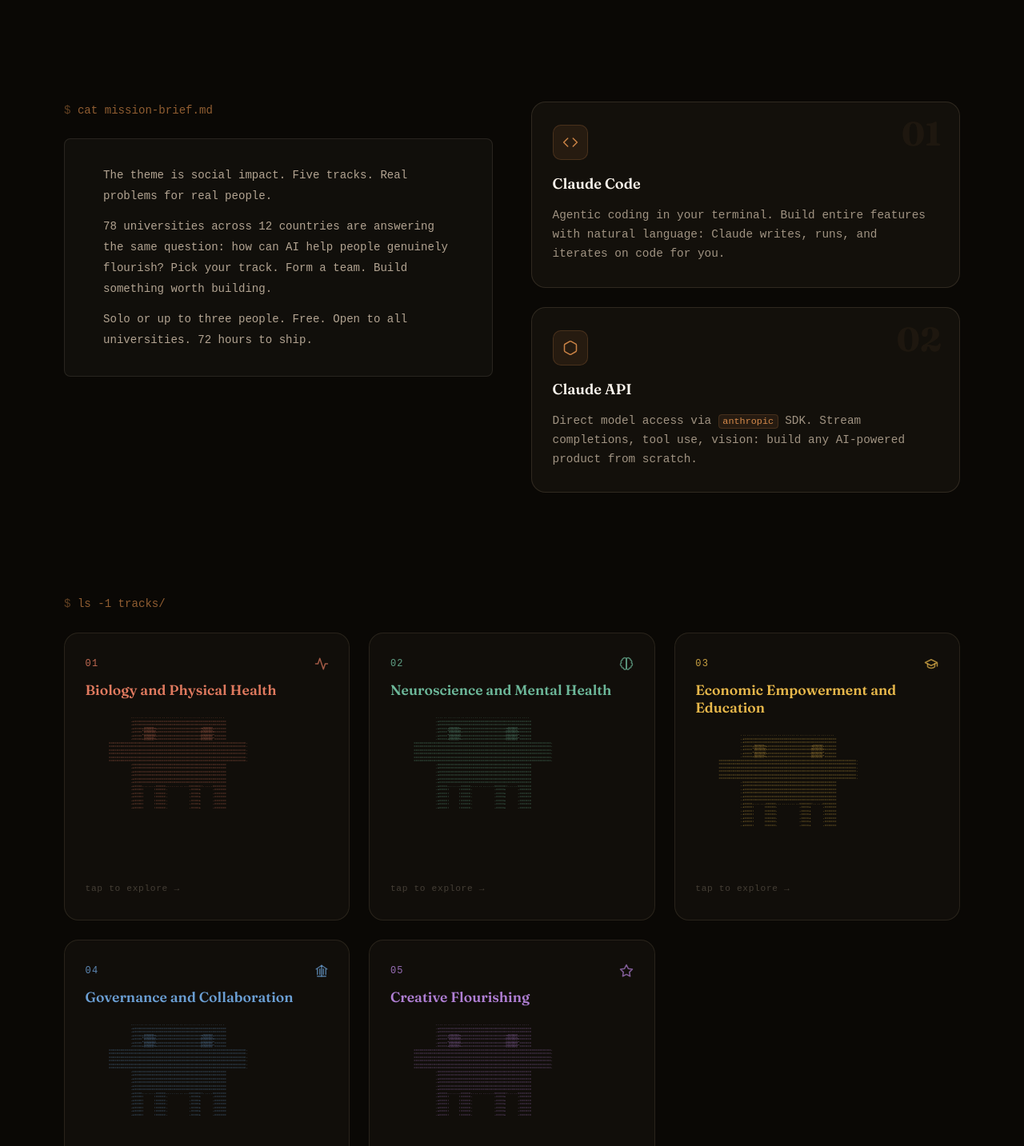
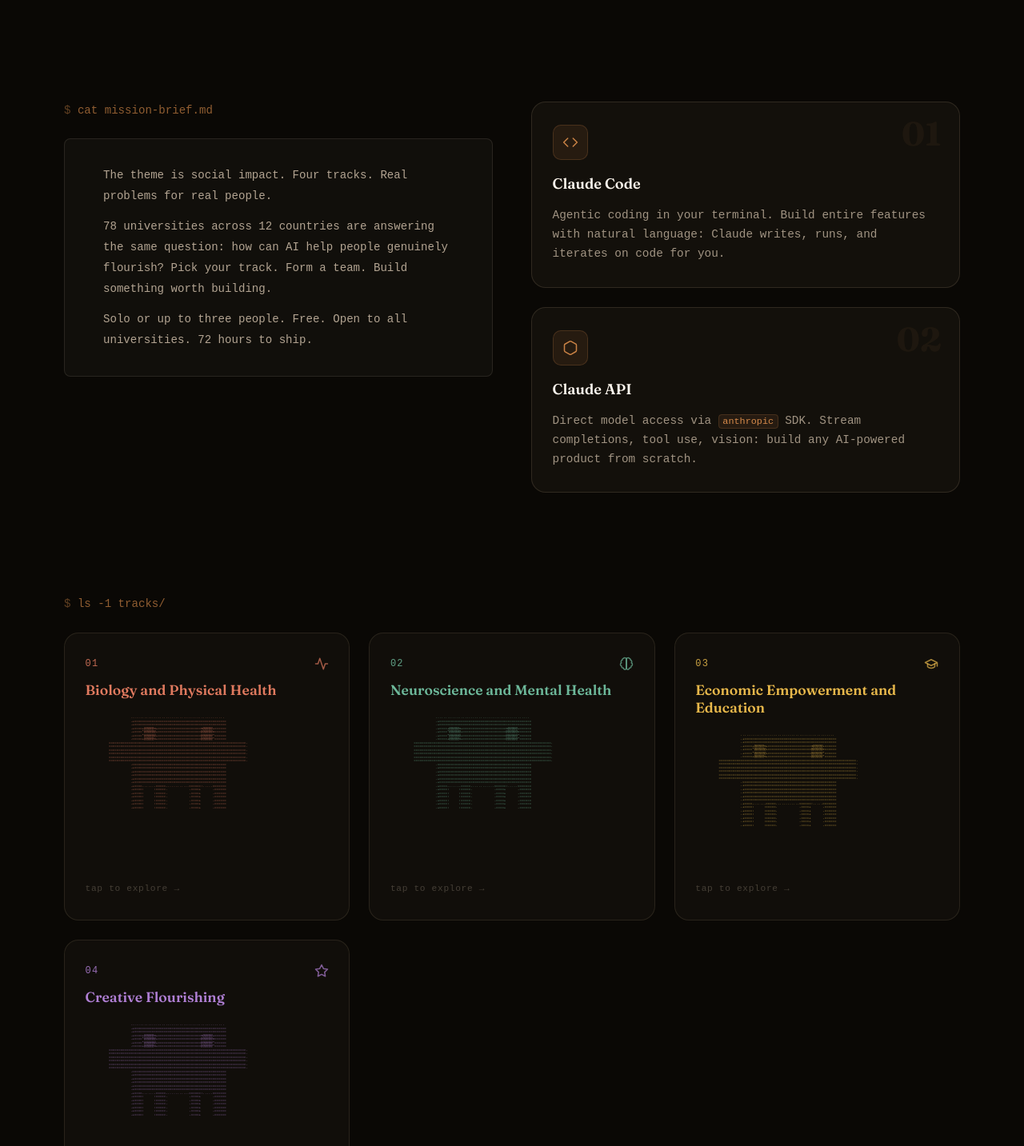
Before and after one commit to CBC-Mcgill/CBC-website, a Next.js app: page /hackathon in a window 1280 px wide. Shown: the part 1349-2782 px from the top of the page at 80% size. Built offline with nearby package versions, Linux system fonts and the light colour scheme.

Commit message:
Remove track "Governance and Collaboration"

```diff
--- a/app/hackathon/page.tsx
+++ b/app/hackathon/page.tsx
@@ -56,28 +56,11 @@
   },
   {
     num: '04',
-    name: 'Governance and Collaboration',
-    problem: 'Civic participation is declining. Polarization makes productive dialogue difficult. Communities cannot coordinate around shared challenges.',
-    examples: ['Policy explanation tools', 'Community deliberation platforms', 'Nonpartisan voter education'],
-    modifier: 'hack-track-card--gov',
-    delay: '0.3s',
-    icon: (
-      <svg className="hack-track-icon" width="18" height="18" viewBox="0 0 24 24" fill="none" stroke="currentColor" strokeWidth="2" strokeLinecap="round" strokeLinejoin="round" aria-hidden="true">
-        <line x1="12" y1="3" x2="12" y2="21"/>
-        <path d="M5 21h14"/>
-        <path d="M3 9l9-6 9 6"/>
-        <path d="M5 9v9M19 9v9"/>
-        <path d="M9 9v9M15 9v9"/>
-      </svg>
-    ),
-  },
-  {
-    num: '05',
     name: 'Creative Flourishing',
     problem: 'As AI handles routine work, questions about human purpose become urgent. Access to creative development and cultural preservation is unequal.',
     examples: ['Community storytelling platforms', 'Language and culture preservation tools', 'Purpose and meaning exploration guides'],
     modifier: 'hack-track-card--creative',
-    delay: '0.35s',
+    delay: '0.3s',
     icon: (
       <svg className="hack-track-icon" width="18" height="18" viewBox="0 0 24 24" fill="none" stroke="currentColor" strokeWidth="2" strokeLinecap="round" strokeLinejoin="round" aria-hidden="true">
         <path d="M12 2l3.09 6.26L22 9.27l-5 4.87 1.18 6.88L12 17.77l-6.18 3.25L7 14.14 2 9.27l6.91-1.01L12 2z"/>
@@ -108,7 +91,7 @@
                   Claude Builders AI Hackathon 2026<br />
                 </h1>
                 <p className="hackathon-lead">
-                  One day. Five tracks. Build something that could change a life.
+                  One day. Four tracks. Build something that could change a life.
                 </p>
                 <p className="hackathon-lead-sub">
                   Inspired by Dario Amodei&apos;s{' '}
@@ -234,7 +217,7 @@
                 cat mission-brief.md
               </p>
               <div className="hack-file-box reveal" style={{ '--delay': '0.2s' } as React.CSSProperties}>
-                <p>The theme is social impact. Five tracks. Real problems for real people.</p>
+                <p>The theme is social impact. Four tracks. Real problems for real people.</p>
                 <p>78 universities across 12 countries are answering the same question: how can AI help people genuinely flourish? Pick your track. Form a team. Build something worth building.</p>
                 <p>Solo or up to three people. Free. Open to all universities. 72 hours to ship.</p>
               </div>
```
